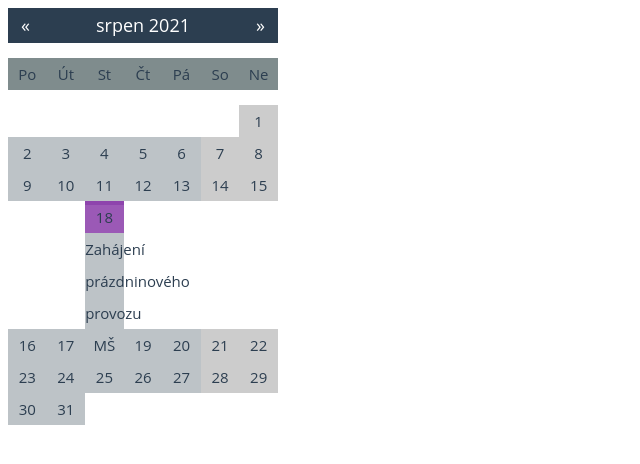
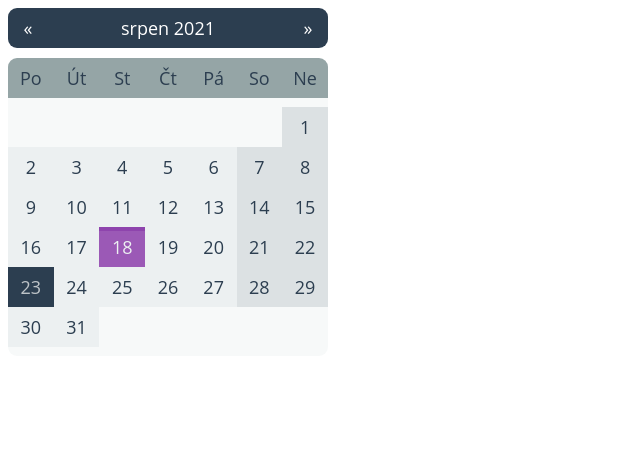
Before and after one commit to tomas-hartman/wp-simple-calendar, a Vue app: page / in a window 1280 px wide. Shown: the top 464 px of the page, without its empty margins (0-640 px from the left). Built offline with nearby package versions, Linux system fonts and the light colour scheme.

Commit message:
refactor (style): fix styling

```diff
--- a/src/App.vue
+++ b/src/App.vue
@@ -17,240 +17,151 @@ export default {
 </script>
 
 <style lang="scss">
+@import "./src/style/colors.scss";
+
 .swpc {
-// #swp-cal-mini-main {
-  font-family: "Open Sans", Avenir, Helvetica, Arial, sans-serif;
+  --main-width: 320px;
+  --cell-height: 40px;
+
   -webkit-font-smoothing: antialiased;
   -moz-osx-font-smoothing: grayscale;
-  // text-align: center;
+  font-family: 'Open Sans', sans-serif;
+  font-size: 18px;
   color: #2c3e50;
-  // margin-top: 60px;
-}
 
-*,
-*:before,
-*:after {
-  -moz-box-sizing: border-box;
-  -webkit-box-sizing: border-box;
-  box-sizing: border-box;
-}
-
-ul {
-  padding: 0;
-}
-
-/* body {font-family: Verdana, sans-serif;} */
-
-.swpc {
-  width: 270px;
-  font-size: 15px;
-  // font-weight: 300;
-  // font-family: 'Open Sans', sans-serif;
+  width: var(--main-width);
   margin-top: 5px;
 
   ul {
+    padding: 0;
+    margin: 0;
     list-style-type: none;
     margin-left: 0;
   }
 
-  /* Month header */
-  &-month-controller {
-    background: #2c3e50;
+  li:not(.swpc-month-controller li):not(.events li) {
+    list-style-type: none;
+    display: inline-block;
+    width: calc(var(--main-width) / 7);
     text-align: center;
-    margin-bottom: 10px;
-    height: 35px;
-    line-height: 35px;
-
-    /* Month list */
-    ul {
-      margin: 0;
-      padding: 0;
-    }
-
-    ul li {
-      color: white;
-      font-size: 18px;
-    }
-
-    /* Previous button inside month header */
-    .prev {
-      float: left;
-      cursor: pointer;
-      display: block;
-      width: 35px;
-      user-select: none;
-      -moz-user-select: none;
-      -ms-user-select: none;
-    }
-
-    /* Next button */
-    .next {
-      float: right;
-      cursor: pointer;
-      display: block;
-      width: 35px;
-      user-select: none;
-      -moz-user-select: none;
-      -ms-user-select: none;
-    }
-
-    .next:hover,
-    .prev:hover {
-      background-color: #34495e;
-    }
+    line-height: var(--cell-height);
   }
 }
 
-/* Weekdays (Mon-Sun) */
-.weekdays {
-  margin: 0;
-  background-color: #7f8c8d;
-}
+// .swpc {
 
-/* Days (1-31) */
-.days {
-  padding: 0;
-  /* background: #bdc3c7; */
-  margin: 0;
-  cursor: default;
-}
+// /* Days (1-31) */
+// .days {
+//   padding: 0;
+//   /* background: #bdc3c7; */
+//   margin: 0;
+//   cursor: default;
+// }
 
-.weekdays li,
-.days li,
-.day-events #swp-cal-mini-main li {
-  list-style-type: none;
-  display: inline-block;
-  width: calc(270px / 7);
-  text-align: center;
-  line-height: 32px;
-}
+// .weekdays li,
+// .days li,
+// .day-events #swp-cal-mini-main li {
+//   list-style-type: none;
+//   display: inline-block;
+//   width: calc(var(--main-width) / 7);
+//   text-align: center;
+//   line-height: var(--cell-height);
+// }
 
-.day-events #swp-cal-mini-main li {
-  padding: 0;
-  margin: 0;
-  color: black;
-}
+// .day-events #swp-cal-mini-main li {
+//   padding: 0;
+//   margin: 0;
+//   color: black;
+// }
 
-.day-events #swp-cal-mini-main .month li {
-  color: #fff;
-}
+// .day-events #swp-cal-mini-main .month li {
+//   color: #fff;
+// }
 
-.day-events #swp-cal-mini-main .month li.month-header {
-  width: auto;
-}
+// .day-events #swp-cal-mini-main .month li.month-header {
+//   width: auto;
+// }
 
-/* Highlight the "current" day */
-.days li .active {
-  background: #2c3e50;
-  color: #bdc3c7 !important;
-  display: block;
-}
+// /* Highlight the "current" day */
+// .days li .active {
+//   background: #2c3e50;
+//   color: #bdc3c7 !important;
+//   display: block;
+// }
 
-/* Highlight event */
-.days li {
-  background-color: #bdc3c7;
+// .datepicker .days {
+//   background: #bdc3c7;
+// }
 
-  &.weekend {
-    // background-color: #7f8c8d80;
-    background-color: rgba(0, 0, 0, 0.2);
-  }
+// .datepicker .days li>span:hover {
+//   background-color: rgba(44, 62, 80, 0.220);
+//   cursor: pointer;
+// }
 
-  &.has-events {
-    background-color: #9b59b6;
-    box-shadow: 0 4px #8e44ad inset;
-    // display: block;
-  }
+// .tooltip {
+//   position: relative;
+//   display: inline-block;
+// }
 
-  &.has-events.active {
-    background-color: #2c3e50;
-    box-shadow: 0 4px #9b59b6 inset;
-  }
+// .tooltip .day-events {
+//   visibility: hidden;
+//   width: 120px;
+//   background-color: #23282d;
+//   color: #fff;
+//   text-align: center;
 
-  span {
-    width: 100%;
-    height: 100%;
-    display: block;
-  }
-}
+//   top: 100%;
+//   left: 50%;
+//   margin-left: -60px;
+//   /* Use half of the width (120/2 = 60), to center the tooltip */
 
-// li.weekend .event
-li.weekend.has-events {
-  background-color: #8e44ad;
-  box-shadow: 0 4px #6b3483 inset;
-}
+//   padding: 5px 0;
+//   border-radius: 6px;
 
-.datepicker .days {
-  background: #bdc3c7;
-}
+//   /* Position the tooltip text - see examples below! */
+//   position: absolute;
+//   z-index: 1;
+// }
 
-.datepicker .days li>span:hover {
-  background-color: rgba(44, 62, 80, 0.220);
-  cursor: pointer;
-}
+// .tooltip:hover .day-events {
+//   visibility: visible;
+// }
 
-.tooltip {
-  position: relative;
-  display: inline-block;
-}
+// .tooltip .day-events::after {
+//   content: " ";
+//   position: absolute;
+//   bottom: 100%;
+//   /* At the bottom of the tooltip */
+//   left: 50%;
+//   margin-left: -5px;
+//   border-width: 5px;
+//   border-style: solid;
+//   color: #6b3483;
+//   border-color: transparent transparent black transparent;
+// }
 
-.tooltip .day-events {
-  visibility: hidden;
-  width: 120px;
-  background-color: #23282d;
-  color: #fff;
-  text-align: center;
+// .tooltip .day-events a {
+//   color: #bdc3c7;
+//   text-decoration: none;
+// }
 
-  top: 100%;
-  left: 50%;
-  margin-left: -60px;
-  /* Use half of the width (120/2 = 60), to center the tooltip */
+// .tooltip .day-events a:hover {
+//   text-decoration: underline;
+// }
 
-  padding: 5px 0;
-  border-radius: 6px;
-
-  /* Position the tooltip text - see examples below! */
-  position: absolute;
-  z-index: 1;
-}
-
-.tooltip:hover .day-events {
-  visibility: visible;
-}
-
-.tooltip .day-events::after {
-  content: " ";
-  position: absolute;
-  bottom: 100%;
-  /* At the bottom of the tooltip */
-  left: 50%;
-  margin-left: -5px;
-  border-width: 5px;
-  border-style: solid;
-  color: #6b3483;
-  border-color: transparent transparent black transparent;
-}
-
-.tooltip .day-events a {
-  color: #bdc3c7;
-  text-decoration: none;
-}
-
-.tooltip .day-events a:hover {
-  text-decoration: underline;
-}
-
-.day-events li {
-  width: auto;
-  text-align: left;
-  padding: 0 10px;
-  line-height: normal;
-}
+// .day-events li {
+//   width: auto;
+//   text-align: left;
+//   padding: 0 10px;
+//   line-height: normal;
+// }
 
 /* .day-events #swp-cal-mini-main li {
   padding: auto;
   text-align: center;
   width
 } */
+// }
 
 /*
 LIST
--- a/src/components/Days.vue
+++ b/src/components/Days.vue
@@ -3,7 +3,11 @@
     <li
       v-for="day in days.days"
       :key="day"
-      v-bind:class="[(day.weekdayNum === 6 || day.weekdayNum === 7) && 'weekend', (day.events?.length > 0) && 'has-events']"
+      v-bind:class="[
+        (day.weekdayNum === 6 || day.weekdayNum === 7) && 'weekend',
+        (day.events?.length > 0) && 'has-events',
+        isToday(new Date(this.days.firstDayOfMonth.getFullYear(), this.days.displayedMonth - 1, day.date)) && 'today'
+      ]"
     >
       <span class="dayInMonth">
       {{day.date}}
@@ -29,6 +33,7 @@
 
 <script>
 import { getCalendarData } from '../js/getCalendarData';
+import { isToday } from '../js/helpers';
 
 export default {
   name: 'Days',
@@ -46,9 +51,95 @@ export default {
       this.days = getCalendarData(this.monthOffset, this.events);
     },
   },
+  methods: {
+    isToday: isToday,
+  },
   created () {
     console.log(this.days);
     console.log(this.events);
   },
 };
 </script>
+
+<style lang="scss">
+.swpc {
+  .has-events {
+    position: relative;
+  }
+
+  .has-events:hover .events {
+    display: block;
+  }
+
+  .events {
+    display: none;
+    position: absolute;
+    // width: 150px;
+    z-index: 100;
+    background-color: var(--aluminium);
+    // width: auto;
+    max-width: var(--main-width);
+    font-size: 0.85em;
+    padding: 0.6rem;
+    text-align: left;
+    width: 200px;
+    padding-left: 1rem;
+    color: initial;
+  }
+
+  .event {
+    line-height: normal;
+    width: 100%;
+    list-style-type: disc;
+    display: inline-block;
+  }
+
+  .days > li {
+    background-color: var(--clouds-white);
+  }
+
+  .days .weekend {
+    background-color: var(--calendar-light-grey);
+  }
+
+  /* Highlight event */
+  // .days li {
+  // background-color: #bdc3c7;
+
+  // &.weekend {
+  //   // background-color: #7f8c8d80;
+  //   background-color: rgba(0, 0, 0, 0.2);
+  // }
+
+  .days {
+    padding: 9px 0;
+    background-color: rgba(var(--clouds-white-rgb), 0.4);
+    border-radius: 0 0 9px 9px;
+  }
+
+  .days .today {
+    background: #2c3e50;
+    color: #bdc3c7 !important;
+    display: block;
+  }
+
+  .days .has-events {
+    background-color: var(--purple-light);
+    box-shadow: 0 4px var(--purple) inset;
+    color: var(--clouds-white);
+    // display: block;
+  }
+
+  .days .has-events.today,
+  .days .has-events.today.weekend {
+    background-color: var(--navy-dark);
+    box-shadow: 0 4px var(--purple-light) inset;
+    color: var(--clouds-white-rgb);
+  }
+
+  .days .has-events.weekend {
+    background-color: var(--purple);
+    box-shadow: 0 4px var(--purple-dark) inset;
+  }
+}
+</style>
--- a/src/components/MonthController.vue
+++ b/src/components/MonthController.vue
@@ -43,3 +43,54 @@ export default {
   },
 };
 </script>
+
+<style lang="scss">
+.swpc {
+  /* Month header */
+  &-month-controller {
+    background: #2c3e50;
+    text-align: center;
+    margin-bottom: 10px;
+    height: var(--cell-height);
+    line-height: var(--cell-height);
+    border-radius: 9px;
+
+    /* Month list */
+    ul {
+      margin: 0;
+      padding: 0;
+    }
+
+    li {
+      color: white;
+      font-size: 18px;
+      // width: unset !important;
+    }
+
+    /* Previous button inside month header */
+    .prev, .next {
+      border-radius: 9px;
+      cursor: pointer;
+      display: block;
+      width: var(--cell-height);
+      user-select: none;
+      -moz-user-select: none;
+      -ms-user-select: none;
+    }
+
+    .prev {
+      float: left;
+    }
+
+    /* Next button */
+    .next {
+      float: right;
+    }
+
+    .next:hover,
+    .prev:hover {
+      background-color: #34495e;
+    }
+  }
+}
+</style>
--- a/src/components/WeekdaysHeader.vue
+++ b/src/components/WeekdaysHeader.vue
@@ -16,3 +16,22 @@ export default {
   },
 };
 </script>
+
+<style lang="scss">
+.swpc {
+  /* Weekdays (Mon-Sun) */
+  .weekdays {
+    margin: 0;
+    background-color: var(--concrete);
+    border-radius: 9px 9px 0 0;
+  }
+
+  .weekdays li:first-of-type {
+    border-radius: 9px 0 0 0;
+  }
+
+  .weekdays li:last-of-type {
+    border-radius: 0 9px 0 0;
+  }
+}
+</style>
--- /dev/null
+++ b/src/js/helpers.js
@@ -0,0 +1,7 @@
+export const isToday = (date) => {
+  const today = new Date();
+
+  return date.getDate() === today.getDate() &&
+  date.getMonth() === today.getMonth() &&
+  date.getFullYear() === today.getFullYear();
+};
--- /dev/null
+++ b/src/style/colors.scss
@@ -0,0 +1,33 @@
+:root {
+  /* Colors: */
+  --grey: #808080;
+  --white: #FFFFFF;
+  --black: #000000;
+  --asbestos: #7F8C8D;
+  --concrete: #95A5A6;
+  --silver: #BDC3C7;
+  --aluminium: #D1D6D9;
+  --calendar-light-grey: #DCE1E3;
+  --clouds-white: #ECF0F1;
+  --clouds-white-rgb: 236, 240, 241;
+  --navy-dark: #2C3E50;
+  --navy-light: #34495e;
+  --purple-dark: #6b3483;
+  --purple: #8E44AD;
+  --purple-light: #9B59B6;
+  --blue: #2980B9;
+  --blue-light: #3498DB;
+  --unnamed-color-d3e5f0: #D3E5F0;
+  --warning-light: #E67E22;
+  --orange: #F39C12;
+  --orange-light: #F1C40F;
+  --unnamed-color-fceace: #FCEACE;
+  --green-dark: #1E8549;
+  --green: #27AE60;
+  --green-light: #2ECC71;
+  --unnamed-color-d3eede: #D3EEDE;
+  --red: #C0392B;
+  --red-light: #E64937;
+  --unnamed-color-f2d6d3: #F2D6D3;
+  --unnamed-color-35495d: #35495D;
+}
```
